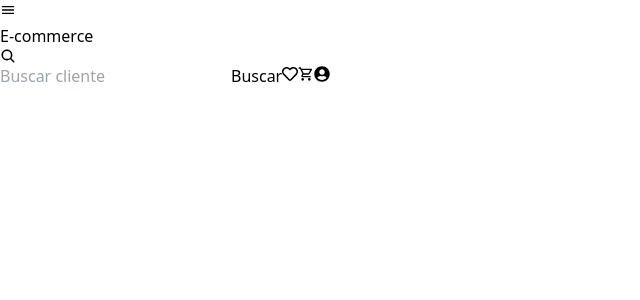
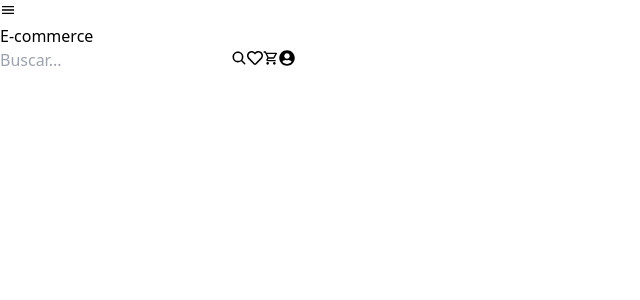
Before and after one commit to camiloperez98/ReactJs-Ts, a React (Vite) app: page / in a window 1280 px wide. Both pictures are taken after a click on the button 8 px from the left and 58 px from the top of the page. Shown: the top 300 px of the page, without its empty margins (0-640 px from the left). Built offline with nearby package versions, Linux system fonts and the light colour scheme.

Commit message:
update search and icon

```diff
--- a/src/components/Icon/index.tsx
+++ b/src/components/Icon/index.tsx
@@ -1,14 +1,15 @@
 // import { FontAwesomeIcon } from "@fortawesome/react-fontawesome";
-import React, { ReactElement, useState } from "react";
+import React, {ReactElement, useState } from "react";
 
 type Props = {
   icon: ReactElement;
   onClick?: () =>void;
   elementCount?: number;
-  size?: string
+  size?: string;
+  children: ReactElement;
 };
 
-const Icon = ({ icon, onClick, elementCount, size }: Props) => {
+const Icon = ({ icon, onClick, elementCount, size, children }: Props) => {
   const [show, setShow] = useState(false);
 
   const showElements = () => {
@@ -26,7 +27,7 @@ const Icon = ({ icon, onClick, elementCount, size }: Props) => {
     )}
     {show && (
       <div>
-
+        {children}
       </div>
     )}
   </div>
--- a/src/components/Menu/index.tsx
+++ b/src/components/Menu/index.tsx
@@ -17,7 +17,7 @@ const Menu = ({ links }: Props) => {
     <div className="relative">
       <button
         onClick={toggleMenu}
-        className="text-2xl
+        className="text-3xl
                   hover:text-blue-500
                   transition-colors duration-300"
       >
--- a/src/components/Navbar/index.tsx
+++ b/src/components/Navbar/index.tsx
@@ -1,11 +1,9 @@
-// import React from "react";
+import React, { useState } from "react";
 import Menu from "../Menu/index";
 import Icon from "../Icon/index";
 import { IoSearch } from "react-icons/io5";
 import { FaRegHeart, FaUserCircle } from "react-icons/fa";
 import { MdOutlineShoppingCart } from "react-icons/md";
-import  SearchBar from "../Search/index";
-import IconButton from "../IconButton/index";
 
 type Props = {
   title: string;
@@ -13,6 +11,21 @@ type Props = {
 };
 
 const Navbar = ({ title, links }: Props) => {
+  const [showSearch, setShowSearch] = useState(false);
+  const [searchQuery, setSearchQuery] = useState("");
+
+  const toogleSearch = () => {
+    setShowSearch(!showSearch);
+  };
+
+  const handleSearchChange = (e: React.ChangeEvent<HTMLInputElement>) => {
+    setSearchQuery(e.target.value);
+  };
+
+  // const handleSearchSubmit = () => {
+  //   console.log("Search query: ", searchQuery);
+  // };
+
   return (
     <nav
       className="relative
@@ -51,17 +64,27 @@ const Navbar = ({ title, links }: Props) => {
       </div>
 
       <div className="flex items-center">
+        {showSearch && (
+          <input
+            type="text"
+            className="border border-gray-300
+                      rounded-full
+                      p-2
+                      w-[600px]
+                      -mr-36"
+            value={searchQuery}
+            onChange={handleSearchChange}
+            placeholder="Buscar..."
+          />
+        )}
         <button
           className="ml-24
                     hover:text-blue-500
                     transition-colors duration-300
-                    hover:bg-neutral-200
                     p-2
                     rounded-full"
         >
-          <IconButton icon={<IoSearch />} size="text-2xl">
-            <SearchBar onSearch={()=> console.log('buscando')} placeholder="Buscar cliente"/>
-          </IconButton>
+          <Icon size="text-2xl" icon={<IoSearch />} onClick={toogleSearch} />
         </button>
 
         <button
--- a/src/components/Search/index.tsx
+++ b/src/components/Search/index.tsx
@@ -1,49 +1,31 @@
 import React, { useState } from "react";
+import Icon from "../Icon/index";
+import { FaSearch } from "react-icons/fa";
 
 type Props = {
-  placeholder?: string;
-  onSearch: (query: string) => void;
+  onSearch: (query: string) => void; // Función para manejar la búsqueda
 };
 
-const Search = ({ placeholder = "Search...", onSearch }: Props) => {
-  const [searchQuery, setSearchQuery] = useState("");
+const Search = ({ onSearch }: Props) => {
+  const [query, setQuery] = useState(""); // Estado para almacenar el texto de búsqueda
 
-  const handleSearch = (event: React.ChangeEvent<HTMLInputElement>) => {
-    setSearchQuery(event.target.value);
-  };
-
-  const handleSubmit = (event: React.FormEvent) => {
-    event.preventDefault();
-    onSearch(searchQuery);
+  const handleSearch = () => {
+    onSearch(query); // Ejecuta la función de búsqueda cuando se activa el evento
   };
 
   return (
-    <form
-      onSubmit={handleSubmit}
-      className="flex
-                items-center"
-    >
-      <input
-        type="text"
-        value={searchQuery}
-        onChange={handleSearch}
-        placeholder={placeholder}
-        className="border border-gray-300
-                p-2
-                rounded"
-      />
-      <button
-        type="submit"
-        className="ml-2
-                px-4
-                py-2
-                bg-blue-500
-                text-white
-                rounded"
-      >
-        Buscar
-      </button>
-    </form>
+    <div className="relative">
+      <Icon icon={<FaSearch />} size="text-xl">
+        <input
+          type="text"
+          value={query}
+          onChange={(e) => setQuery(e.target.value)} // Actualiza el estado de la búsqueda
+          onKeyDown={(e) => e.key === "Enter" && handleSearch()} // Ejecuta la búsqueda al presionar Enter
+          placeholder="Search..."
+          className="border border-gray-300 p-1 rounded-md absolute top-full left-0 mt-2"
+        />
+      </Icon>
+    </div>
   );
 };
 
```
